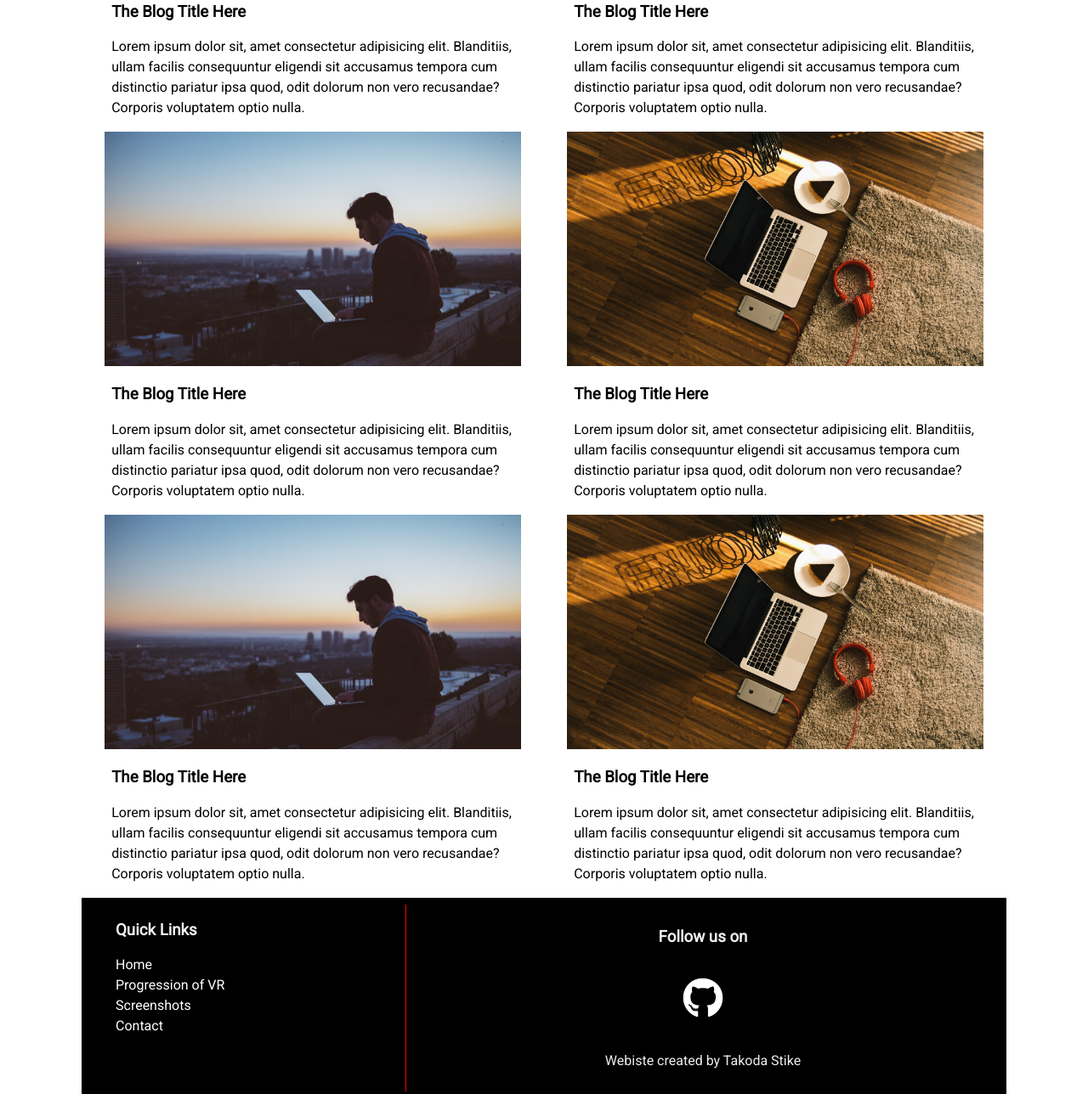
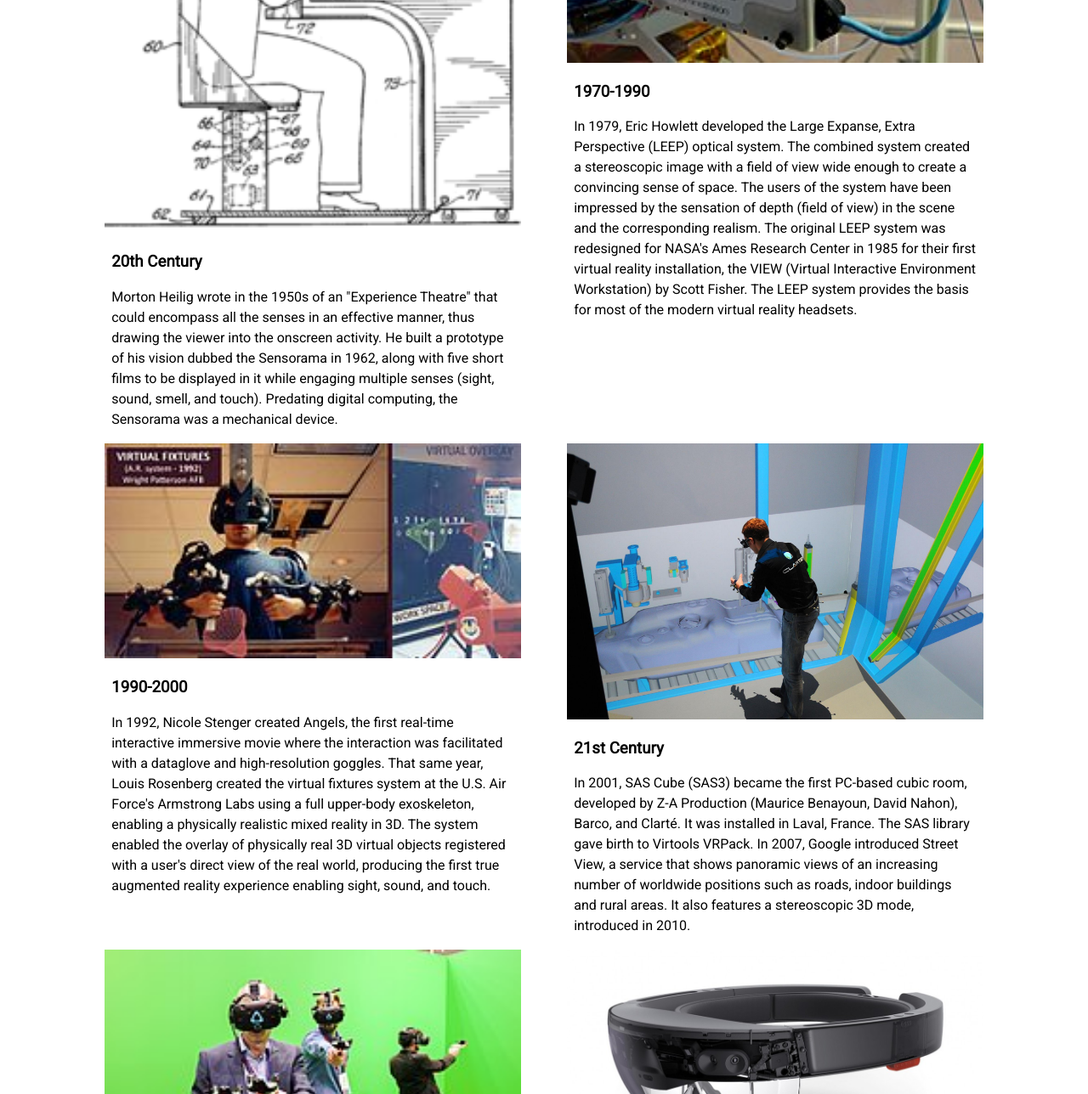
Before and after one commit to Takoda437/Website-for-IMED-265, a plain HTML site: page blogslist.html in a window 1280 px wide. Shown: the part 488-1776 px from the top of the page at 85% size. Drawn offline with Linux system fonts and the light colour scheme.

Commit message:
Fixed all images and text. Also finished contact page
Placed all images where they needed to go and changed all text to accompany the Wikipedia page.

```diff
--- a/blogslist.html
+++ b/blogslist.html
@@ -68,24 +68,23 @@
   </div>
 
   <main>
-    <h2 class="page-heading">Blogs</h2>
+    <h2 class="page-heading">Progression of VR</h2>
 
     <section>
       <div class="card">
         <div class="card-image">
           <a href="blogpost.html">
-            <img src="img/1.jpg" alt="Card Image">
+            <img src="img/sensorama.png" alt="Card Image">
           </a>
         </div>
 
         <div class="card-description">
           <a href="blogpost.html">
-            <h3>The Blog Title Here</h3>
+            <h3>20th Century</h3>
           </a>
 
           <p>
-            Lorem ipsum dolor sit, amet consectetur adipisicing elit. Blanditiis, ullam facilis consequuntur eligendi sit accusamus tempora
-            cum distinctio pariatur ipsa quod, odit dolorum non vero recusandae? Corporis voluptatem optio nulla.
+            Morton Heilig wrote in the 1950s of an "Experience Theatre" that could encompass all the senses in an effective manner, thus drawing the viewer into the onscreen activity. He built a prototype of his vision dubbed the Sensorama in 1962, along with five short films to be displayed in it while engaging multiple senses (sight, sound, smell, and touch). Predating digital computing, the Sensorama was a mechanical device.
           </p>
 
         </div>
@@ -94,18 +93,55 @@
       <div class="card">
         <div class="card-image">
           <a href="#">
-            <img src="img/2.jpg" alt="Card Image">
+            <img src="img/vrhelmet.jpg" alt="Card Image">
           </a>
         </div>
 
         <div class="card-description">
           <a href="#">
-            <h3>The Blog Title Here</h3>
+            <h3>1970-1990</h3>
           </a>
 
           <p>
-            Lorem ipsum dolor sit, amet consectetur adipisicing elit. Blanditiis, ullam facilis consequuntur eligendi sit accusamus tempora
-            cum distinctio pariatur ipsa quod, odit dolorum non vero recusandae? Corporis voluptatem optio nulla.
+            In 1979, Eric Howlett developed the Large Expanse, Extra Perspective (LEEP) optical system. The combined system created a stereoscopic image with a field of view wide enough to create a convincing sense of space. The users of the system have been impressed by the sensation of depth (field of view) in the scene and the corresponding realism. The original LEEP system was redesigned for NASA's Ames Research Center in 1985 for their first virtual reality installation, the VIEW (Virtual Interactive Environment Workstation) by Scott Fisher. The LEEP system provides the basis for most of the modern virtual reality headsets.
+          </p>
+
+        </div>
+      </div>
+
+      <div class="card">
+        <div class="card-image">
+
+            <img src="img/1992vr.jpg" alt="Card Image">
+
+        </div>
+
+        <div class="card-description">
+
+            <h3>1990-2000</h3>
+
+
+          <p>
+            In 1992, Nicole Stenger created Angels, the first real-time interactive immersive movie where the interaction was facilitated with a dataglove and high-resolution goggles. That same year, Louis Rosenberg created the virtual fixtures system at the U.S. Air Force's Armstrong Labs using a full upper-body exoskeleton, enabling a physically realistic mixed reality in 3D. The system enabled the overlay of physically real 3D virtual objects registered with a user's direct view of the real world, producing the first true augmented reality experience enabling sight, sound, and touch.
+          </p>
+
+        </div>
+      </div>
+
+      <div class="card">
+        <div class="card-image">
+          <a href="#">
+            <img src="img/SAS.jpg" alt="Card Image">
+          </a>
+        </div>
+
+        <div class="card-description">
+          <a href="#">
+            <h3>21st Century</h3>
+          </a>
+
+          <p>
+            In 2001, SAS Cube (SAS3) became the first PC-based cubic room, developed by Z-A Production (Maurice Benayoun, David Nahon), Barco, and Clarté. It was installed in Laval, France. The SAS library gave birth to Virtools VRPack. In 2007, Google introduced Street View, a service that shows panoramic views of an increasing number of worldwide positions such as roads, indoor buildings and rural areas. It also features a stereoscopic 3D mode, introduced in 2010.
           </p>
 
         </div>
@@ -114,58 +150,17 @@
       <div class="card">
         <div class="card-image">
           <a href="blogpost.html">
-            <img src="img/1.jpg" alt="Card Image">
+            <img src="img/HTC.jpg" alt="Card Image">
           </a>
         </div>
 
         <div class="card-description">
           <a href="blogpost.html">
-            <h3>The Blog Title Here</h3>
+            <h3>2010-Present</h3>
           </a>
 
           <p>
-            Lorem ipsum dolor sit, amet consectetur adipisicing elit. Blanditiis, ullam facilis consequuntur eligendi sit accusamus tempora
-            cum distinctio pariatur ipsa quod, odit dolorum non vero recusandae? Corporis voluptatem optio nulla.
-          </p>
-
-        </div>
-      </div>
-
-      <div class="card">
-        <div class="card-image">
-          <a href="#">
-            <img src="img/2.jpg" alt="Card Image">
-          </a>
-        </div>
-
-        <div class="card-description">
-          <a href="#">
-            <h3>The Blog Title Here</h3>
-          </a>
-
-          <p>
-            Lorem ipsum dolor sit, amet consectetur adipisicing elit. Blanditiis, ullam facilis consequuntur eligendi sit accusamus tempora
-            cum distinctio pariatur ipsa quod, odit dolorum non vero recusandae? Corporis voluptatem optio nulla.
-          </p>
-
-        </div>
-      </div>
-
-      <div class="card">
-        <div class="card-image">
-          <a href="blogpost.html">
-            <img src="img/1.jpg" alt="Card Image">
-          </a>
-        </div>
-
-        <div class="card-description">
-          <a href="blogpost.html">
-            <h3>The Blog Title Here</h3>
-          </a>
-
-          <p>
-            Lorem ipsum dolor sit, amet consectetur adipisicing elit. Blanditiis, ullam facilis consequuntur eligendi sit accusamus tempora
-            cum distinctio pariatur ipsa quod, odit dolorum non vero recusandae? Corporis voluptatem optio nulla.
+            In 2013, Valve discovered and freely shared the breakthrough of low-persistence displays which make lag-free and smear-free display of VR content possible. This was adopted by Oculus and was used in all their future headsets. In early 2014, Valve showed off their SteamSight prototype, the precursor to both consumer headsets released in 2016. It shared major features with the consumer headsets including separate 1K displays per eye, low persistence, positional tracking over a large area, and fresnel lenses. HTC and Valve announced the virtual reality headset HTC Vive and controllers in 2015. The set included tracking technology called Lighthouse, which utilized wall-mounted "base stations" for positional tracking using infrared light.
           </p>
         </div>
       </div>
@@ -173,18 +168,17 @@
       <div class="card">
         <div class="card-image">
           <a href="#">
-            <img src="img/2.jpg" alt="Card Image">
+            <img src="img/futureheadset.jpg" alt="Card Image">
           </a>
         </div>
 
         <div class="card-description">
           <a href="#">
-            <h3>The Blog Title Here</h3>
+            <h3>Future of VR</h3>
           </a>
 
           <p>
-            Lorem ipsum dolor sit, amet consectetur adipisicing elit. Blanditiis, ullam facilis consequuntur eligendi sit accusamus tempora
-            cum distinctio pariatur ipsa quod, odit dolorum non vero recusandae? Corporis voluptatem optio nulla.
+            With the COVID-19 restrictions in 2020, VR is experiencing an enormous rise. According to Grand View Research, the global VR market will grow to 62.1 billion dollars in 2027
           </p>
 
         </div>
@@ -214,7 +208,7 @@
         </div>
 
         <div id="right-footer">
-            <h3>Follow us on</h3>
+            <h3>Follow me on</h3>
             <div id="social-media-footer">
                 <ul>
                     <li>
```
Also changed, not shown: about.html (+11 -13 lines), img/1992vr.jpg (added), img/HTC.jpg (added), img/SAS.jpg (added), img/futureheadset.jpg (added), img/sensorama.png (added), 1 other file.
